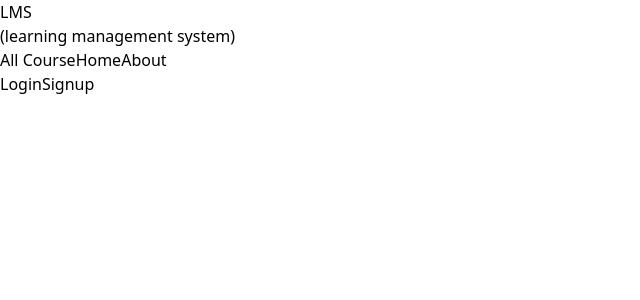
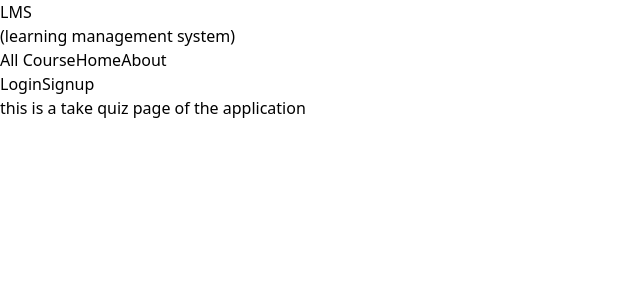
Before and after one commit to hasnain23233/Lms, a React (Vite) app in the folder client/: page /take-quiz in a window 1280 px wide. Shown: the top 300 px of the page, without its empty margins (0-640 px from the left). Built offline with nearby package versions, Linux system fonts and the light colour scheme.

Commit message:
working on the student side

```diff
--- a/client/src/FullLMS.jsx
+++ b/client/src/FullLMS.jsx
@@ -15,6 +15,7 @@ import TeacherCreateQuiz from './mainPages/TeacherCreateQuiz';
 import ManageQuiz from './mainPages/ManageQuiz';
 import TeacherAssignments from './mainPages/TeacherAssignments';
 import TeacherHandleAssignments from './mainPages/TeacherHandleAssignments';
+import QuizzesPage from './mainPages/students/quizzesPage';
 
 const FullLMS = () => {
     return (
@@ -31,6 +32,9 @@ const FullLMS = () => {
                 <Route path="/manage-quiz" element={<ManageQuiz />} />
                 <Route path="/make-assignment" element={<TeacherAssignments />} />
                 <Route path="/handle-assignment" element={<TeacherHandleAssignments />} />
+
+                {/* student Routes */}
+                <Route path="/take-quiz" element={<QuizzesPage />} />
             </Routes>
         </div>
     )
--- /dev/null
+++ b/client/src/mainPages/students/quizzesPage.jsx
@@ -0,0 +1,11 @@
+import React from 'react'
+
+const quizzesPage = () => {
+    return (
+        <div>
+            <h2 className='text-white text-xl'>this is a take quiz page of the application</h2>
+        </div>
+    )
+}
+
+export default quizzesPage
```
